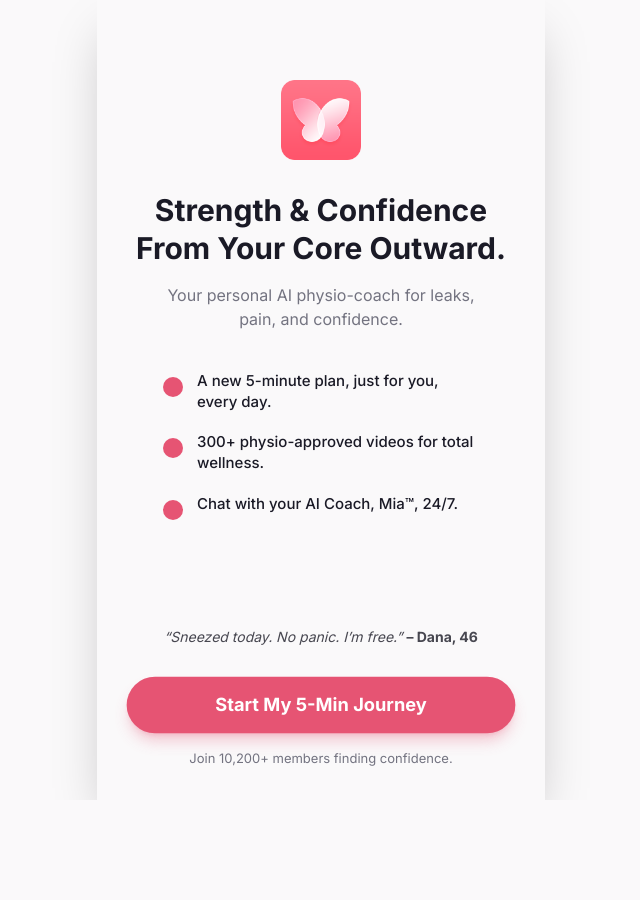
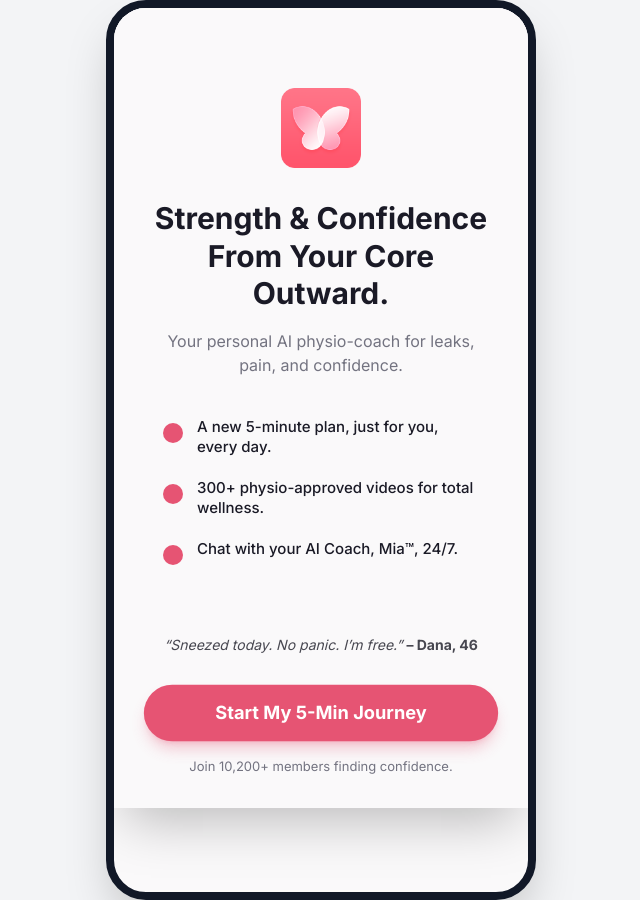
Before and after one commit to ismaelngoie/pelvicfloor, a Next.js app: page / in a window 1280 px wide. Shown: the whole page, without its empty margins (319-959 px from the left). Before the commit the page ends 800 px from the top, so only its background shows below. Built offline with nearby package versions, Linux system fonts and the light colour scheme.

Commit message:
Update layout.tsx

```diff
--- a/app/layout.tsx
+++ b/app/layout.tsx
@@ -12,10 +12,13 @@ export const metadata = {
 export default function RootLayout({ children }) {
   return (
     <html lang="en">
-      <body className={inter.className}>
-        <UserDataProvider>
-          {children}
-        </UserDataProvider>
+      <body className={`${inter.className} bg-gray-100 flex justify-center items-center min-h-screen`}>
+        {/* Simulate Mobile Frame on Desktop */}
+        <div className="w-full max-w-[430px] h-[100dvh] bg-app-background shadow-2xl relative overflow-hidden sm:rounded-[40px] sm:h-[900px] sm:border-[8px] sm:border-gray-900">
+          <UserDataProvider>
+            {children}
+          </UserDataProvider>
+        </div>
       </body>
     </html>
   );
```
